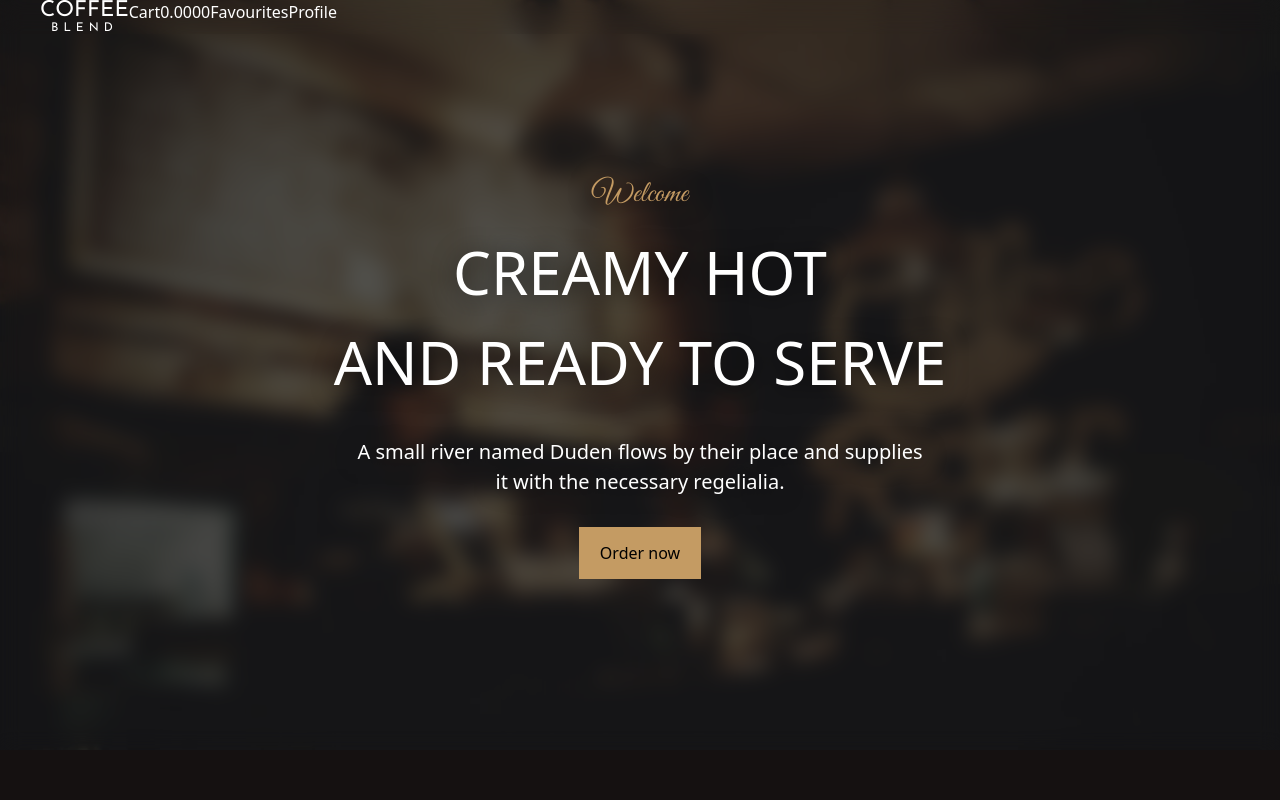
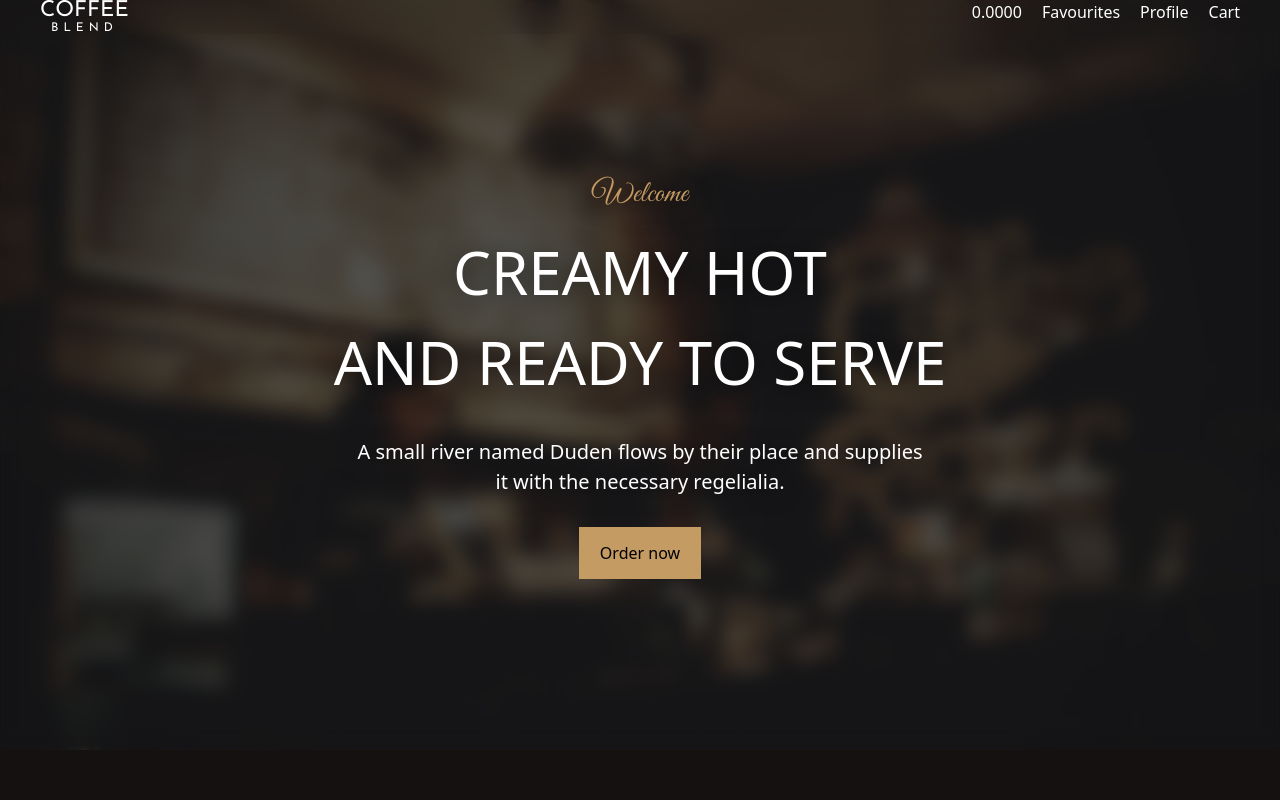
Before and after one commit to alexpod/coffee-shop, a Vue app: page / in a window 1280 px wide. Shown: the top 800 px of the page. Built offline with nearby package versions, Linux system fonts and the light colour scheme; no server answers.

Commit message:
fix navigation

```diff
--- a/src/components/HeaderSection.vue
+++ b/src/components/HeaderSection.vue
@@ -3,16 +3,16 @@ header.header.flex.justify-between.shadow-xl.rounded-md.min-h-20.items-center
   .header__container.container
     .header__logo Coffee
       span BLEND
-
+    .header__navigation
+      .header__price 0.0000
+      .header__favourite Favourites
+      .header__profile Profile
       .header__cart(
         @click="openSidebarCart()"
       ) Cart
         span.header__cart-counter(
           v-if="getCountProductsCart() > 0"
         ) {{ getCountProductsCart() }}
-    .header__price 0.0000
-    .header__favourite Favourites
-    .header__profile Profile
 </template>
 
 <script setup>
@@ -47,6 +47,12 @@ const openSidebarCart = () => {
   z-index: 10;
   &__container {
     display: flex;
+  }
+  &__navigation {
+    display: flex;
+    width: 100%;
+    gap: 20px;
+    justify-content: right;
   }
   &__logo {
     font-family: "Josefin Sans", Arial, sans-serif;
```
Lines whose indentation alone changed are shown as unchanged.
